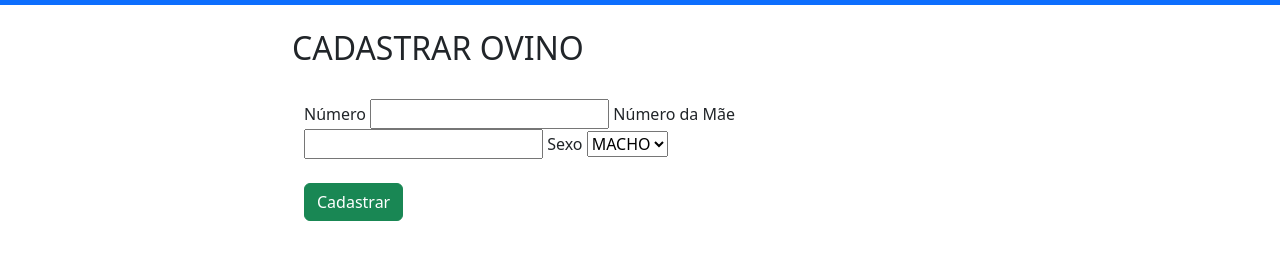
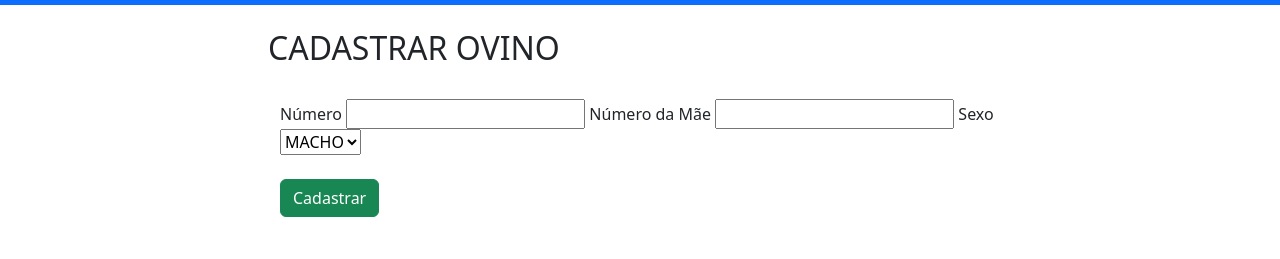
Before and after one commit to edumes/manejo_de_ovinos_online, a plain HTML site: page index.html in a window 1280 px wide. Shown: the part 53-312 px from the top of the page. Drawn offline with nearby package versions, Linux system fonts and the light colour scheme.

Commit message:
Add files via upload

```diff
--- a/index.html
+++ b/index.html
@@ -6,6 +6,7 @@
     <link rel="shortcut icon" href="img/favicon.ico" type="image/x-icon">
     <link href="css/bootstrap.min.css" rel="stylesheet" type="text/css">
     <script src="script/bootstrap.bundle.min.js"></script>
+    <script src="firebase.js"></script>
 </head>
 <body>
 
@@ -37,7 +38,6 @@
        </button>
      <div class="collapse navbar-collapse" id="main_nav">
 
-
        <ul class="navbar-nav ms-auto">
            <li class="nav-item"><a class="nav-link" href="index.html"> Cadastrar </a></li>
            <li class="nav-item"><a class="nav-link" href="#"> Pesquisar Número </a></li>
@@ -55,7 +55,7 @@
    </nav>
    <!-- ============= COMPONENT END// ============== -->
 
-   <div class="container" style="max-width: 720px">
+   <div class="container" style="max-width: 768px">
 
     <header class="py-4">
         <h2>CADASTRAR OVINO</h2>
@@ -66,10 +66,10 @@
             <form action="cadastro.php">
 
               <label for="num">Número</label>
-              <input type="text" id="num" name="numero">
+              <input type="number" id="num" name="someid" number>
 
               <label for="num_mae">Número da Mãe</label>
-              <input type="text" id="num_mae" name="numero_da_mae">
+              <input type="number" id="num_mae" name="someid">
 
               <label for="sexo">Sexo</label>
               <select id="sexo" name="sexo">
@@ -83,6 +83,20 @@
 	<br><br>
     </section>
 
+    <br><br>
+    <br><br>
+    <br><br>
+    <br><br>
+    <br><br>
+    <br><br>
+    <br><br>
+    <br><br>
+    <br><br>
+    <br><br>
+    <br><br>
+    <br><br>
+    <br><br>
+    <br><br>
 
     </div><!-- container //  -->
 
```
